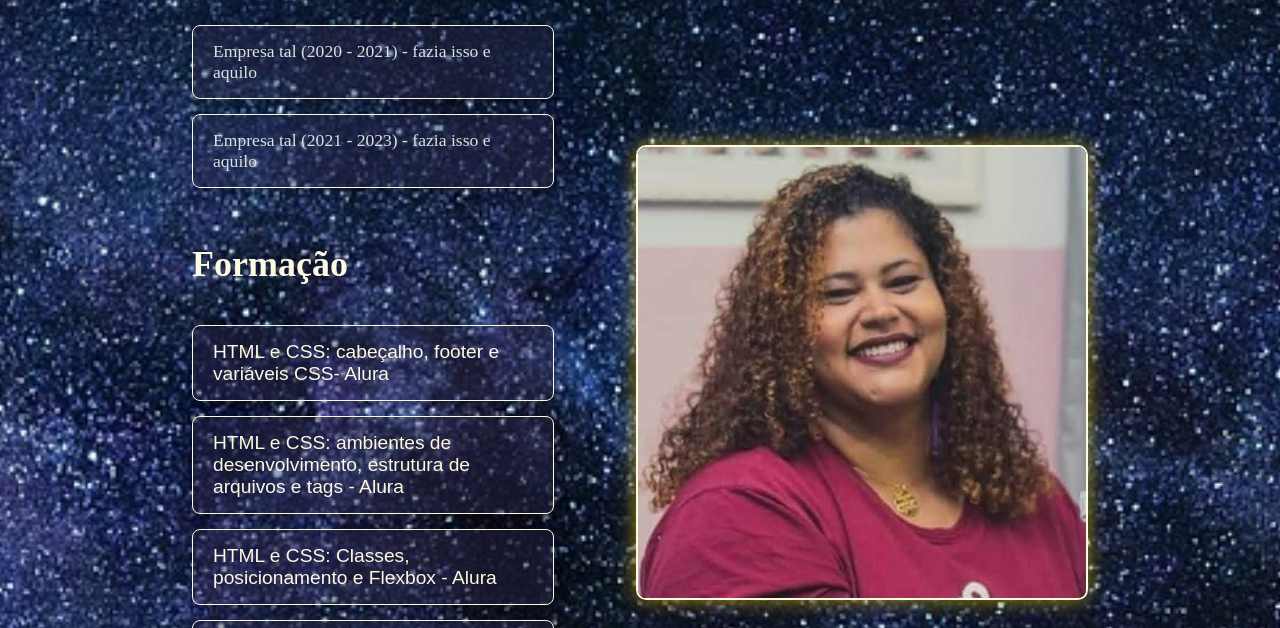
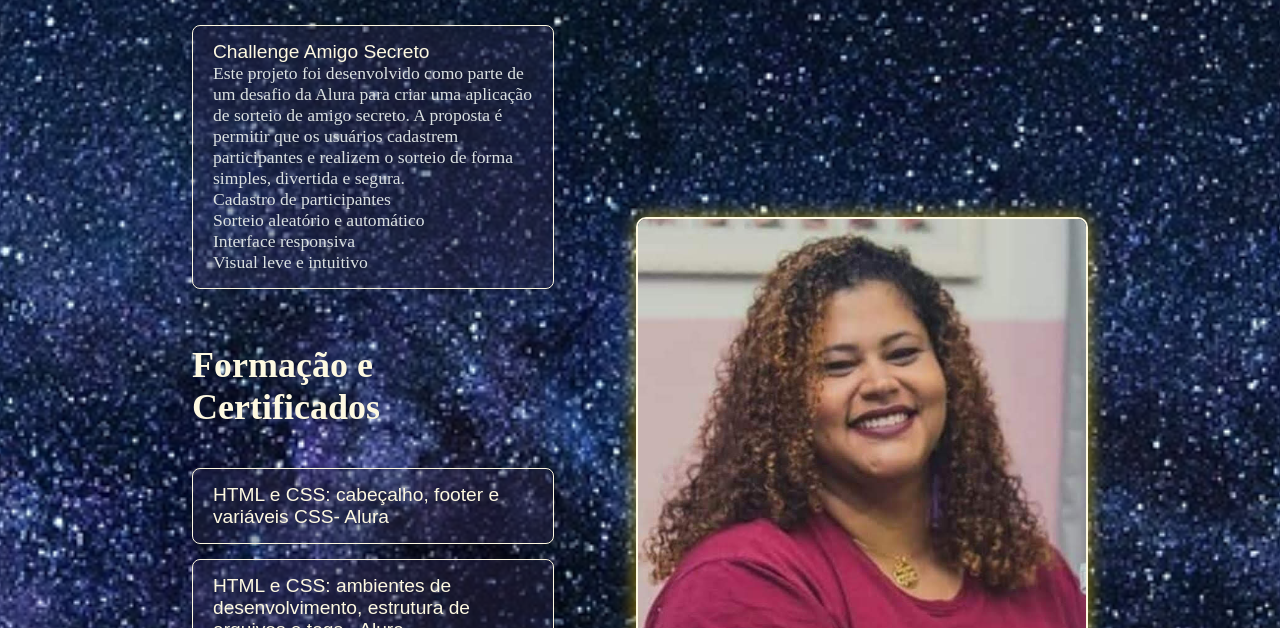
Before and after one commit to CharleneCosta85/portifolio, a plain HTML site: page curriculo.html in a window 1280 px wide. Shown: the part 602-1230 px from the top of the page. Drawn offline with Linux system fonts and the light colour scheme.

Commit message:
incrementando

```diff
--- a/curriculo.html
+++ b/curriculo.html
@@ -25,14 +25,20 @@
             <p>Desenvolvimento Frontend: Construindo a interface de usuário de sites e aplicações com código limpo e eficiente.<br>
 Prompt Engineering / Conteúdo e Soluções com IA: Otimizando a comunicação com IAs para gerar resultados precisos e criativos.<br>
 Educação e Treinamento: Compartilhando conhecimento em programação e IA para capacitar novos talentos.</p>
-            <h2 class="apresentacao__conteudo__titulo">Projetos</h2>
+
+
+            <h2 class="apresentacao__conteudo__titulo">Meus Projetos</h2>
             <ul class="apresentacao__conteudo__lista">
-                <li> Empresa tal (2020 - 2021) - fazia isso e aquilo </li>
-                <li> Empresa tal (2021 - 2023) - fazia isso e aquilo </li>
+                <li>
+                    <a href="https://github.com/CharleneCosta85/challenge-amigo-secreto" target="_blank" rel="noopener noreferrer">
+                       Challenge Amigo Secreto
+                    </a>
+                    <p>Este projeto foi desenvolvido como parte de um desafio da Alura para criar uma aplicação de sorteio de amigo secreto. A proposta é permitir que os usuários cadastrem participantes e realizem o sorteio de forma simples, divertida e segura.<br>Cadastro de participantes<br>Sorteio aleatório e automático<br>Interface responsiva<br>Visual leve e intuitivo</p>
+                </li>
+
             </ul>
+            <h2 class="apresentacao__conteudo__titulo">Formação e Certificados</h2>
 
-            <h2 class="apresentacao__conteudo__titulo">Formação</h2>
-            <!-- AQUI É ONDE ESTÁ A MUDANÇA PARA OS CERTIFICADOS -->
             <ul class="apresentacao__conteudo__lista">
                 <li>
                     <a href="https://cursos.alura.com.br/user/charlenecosta81/course/html-css-cabecalho-footer-variaveis-css/certificate" target="_blank" rel="noopener noreferrer">
@@ -87,7 +93,7 @@ Educação e Treinamento: Compartilhando conhecimento em programação e IA para
 
     </main>
 
-     <<footer class="rodape">
+     <footer class="rodape">
         <p> 2025 Desenvolvido por Charlene Costa. Todos os direitos reservados.</p>
         <nav>
             <a href="politica-privacidade.html">Política de Privacidade</a>
```
